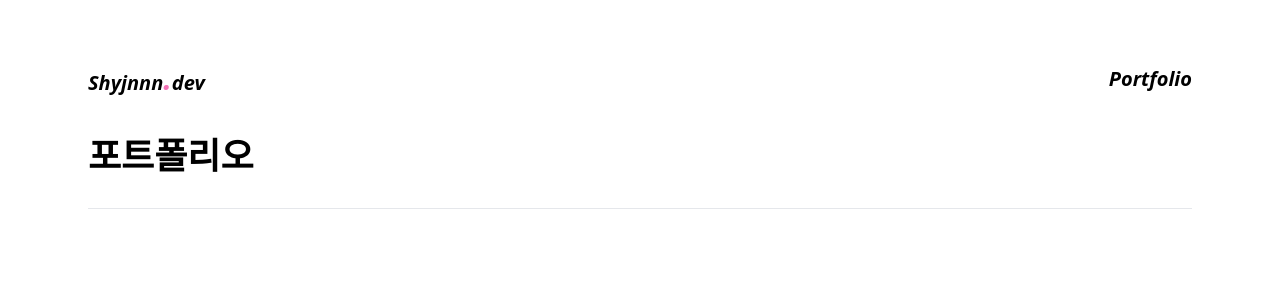
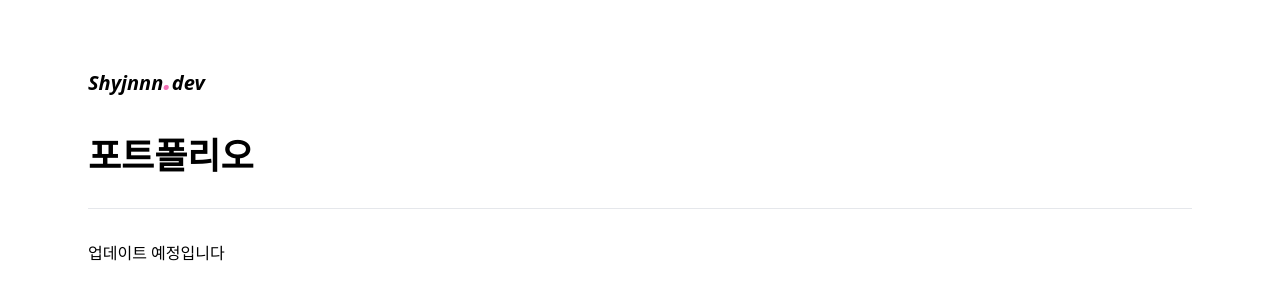
Before and after one commit to shyjnnn/shyjnnn.dev, a Next.js app: page /portfolio in a window 1280 px wide. Shown: the top 300 px of the page. Built offline with nearby package versions, Linux system fonts and the light colour scheme.

Commit message:
feat: hide portfolio

```diff
--- a/app/portfolio/page.tsx
+++ b/app/portfolio/page.tsx
@@ -3,23 +3,14 @@ import PostContentBody from '@/components/shared/PostContentBody';
 import Title from '@/components/shared/Title';
 
 export default function Portfolio() {
-  const pdfUrl = '__portfolio/portfolio.pdf'; // PDF 파일의 웹 접근 경로
+  // const pdfUrl = '__portfolio/portfolio.pdf'; // PDF 파일의 웹 접근 경로
 
   return (
     <>
       <Title title='포트폴리오' />
       <div className='relative gap-8 lg:flex'>
         <article className='w-full prose prose-neutral md:max-w-none font-spoqa dark:prose-dark'>
-          <PostContentBody
-            content={
-              <iframe
-                src={pdfUrl}
-                width='100%'
-                height='1000'
-                style={{ border: 'none' }}
-                title='Portfolio PDF'></iframe>
-            }
-          />
+          <PostContentBody content={'업데이트 예정입니다'} />
         </article>
       </div>
       <Giscus />
@@ -28,7 +19,12 @@ export default function Portfolio() {
 }
 
 {
-  /**/
+  /*              <iframe
+                src={pdfUrl}
+                width='100%'
+                height='1000'
+                style={{ border: 'none' }}
+                title='Portfolio PDF'></iframe>*/
 }
 
 {
--- a/components/Gnb/index.tsx
+++ b/components/Gnb/index.tsx
@@ -1,4 +1,4 @@
-import Link from 'next/link';
+// import Link from 'next/link';
 
 export default function Gnb() {
   return (
@@ -8,11 +8,11 @@ export default function Gnb() {
         href='/'>
         Shyjnnn<span className='text-3xl text-pink-400'>.</span>dev
       </a>
-      <Link
+      {/* <Link
         href='/portfolio'
         className='text-xl italic font-semibold transition border-b-2 border-white hover:border-pink-300 duration-250'>
         Portfolio
-      </Link>
+      </Link> */}
     </header>
   );
 }
```
